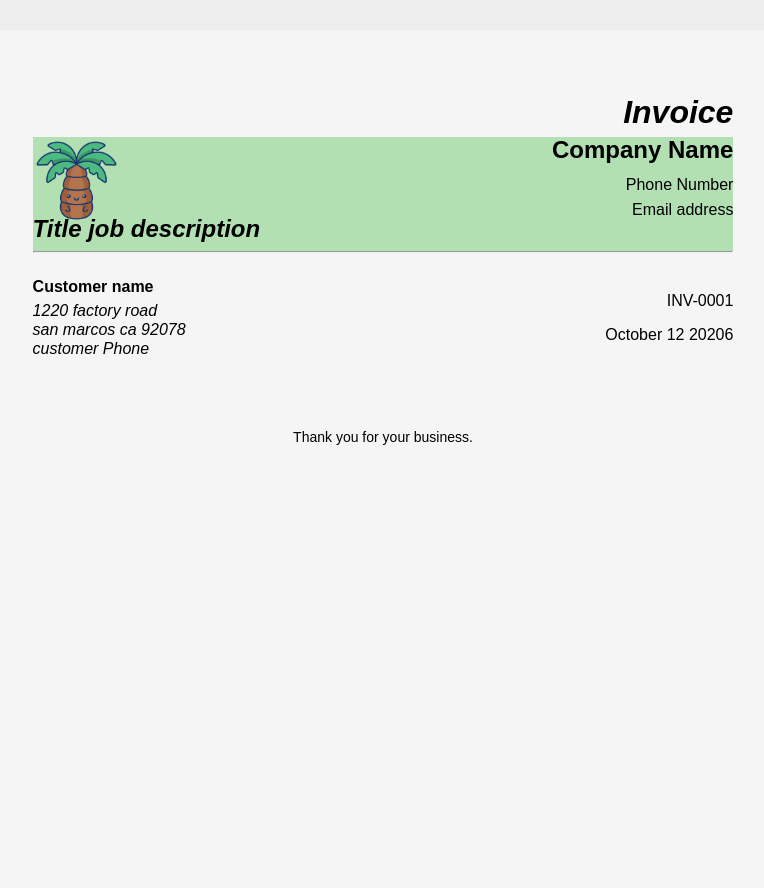
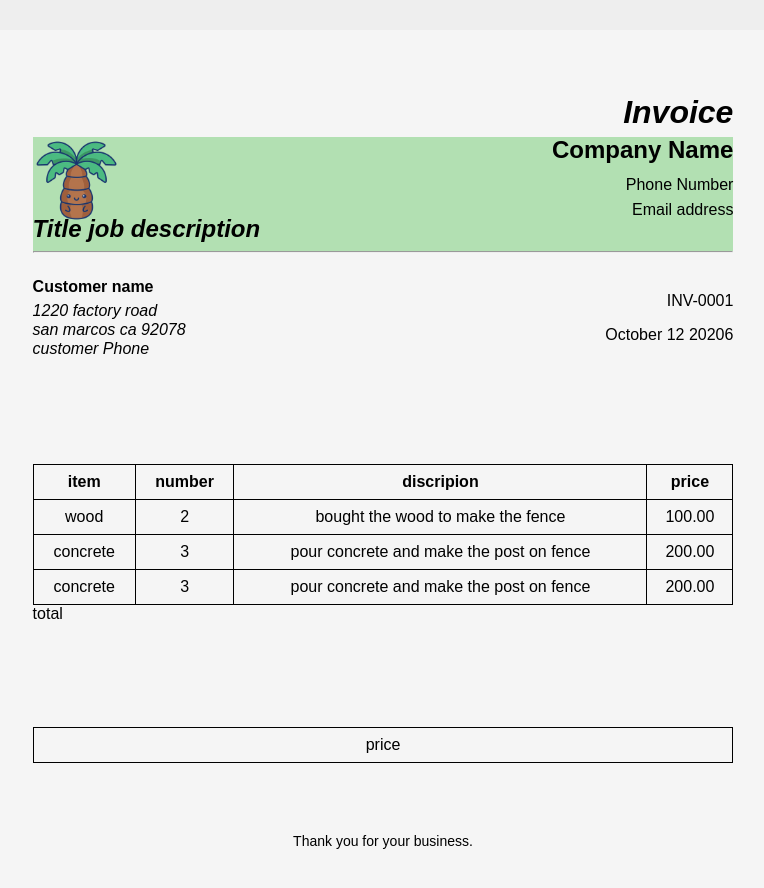
Before and after one commit to alexhernandez930/invoice-project, a plain HTML site: page Src/invoice.html in a window 1280 px wide. Shown: the whole page, without its empty margins (257-1021 px from the left). Drawn offline with Linux system fonts and the light colour scheme.

Commit message:
Add invoice items table and styling

```diff
--- a/Src/invoice.css
+++ b/Src/invoice.css
@@ -78,6 +78,26 @@ hr {
   margin-top: 0;
 }
 
+/*The table instructions*/
+table {
+  margin-top: 15%;
+  width: 100%;
+  border-collapse: collapse;
+}
+
+th,
+td {
+  border: 1px solid black;
+  text-align: center;
+  padding: 8px;
+}
+tr {
+}
+
+tr:nth-child(eve) {
+  background-color: #b2e0b2;
+}
+
 /* Footer */
 
 footer {
--- a/Src/invoice.html
+++ b/Src/invoice.html
@@ -45,6 +45,42 @@
         </div>
       </div>
 
+      <table class="items">
+        <tr>
+          <th>item</th>
+          <th>number</th>
+          <th>discripion</th>
+          <th>price</th>
+        </tr>
+
+        <tr>
+          <td>wood</td>
+          <td>2</td>
+          <td>bought the wood to make the fence</td>
+          <td>100.00</td>
+        </tr>
+
+        <tr>
+          <td>concrete</td>
+          <td>3</td>
+          <td>pour concrete and make the post on fence</td>
+          <td>200.00</td>
+        </tr>
+        <tr>
+          <td>concrete</td>
+          <td>3</td>
+          <td>pour concrete and make the post on fence</td>
+          <td>200.00</td>
+        </tr>
+      </table>
+
+      <table class="price">
+        <tr>
+          total
+        </tr>
+        <td>price</td>
+      </table>
+
       <footer>
         <p>Thank you for your business.</p>
       </footer>
```
